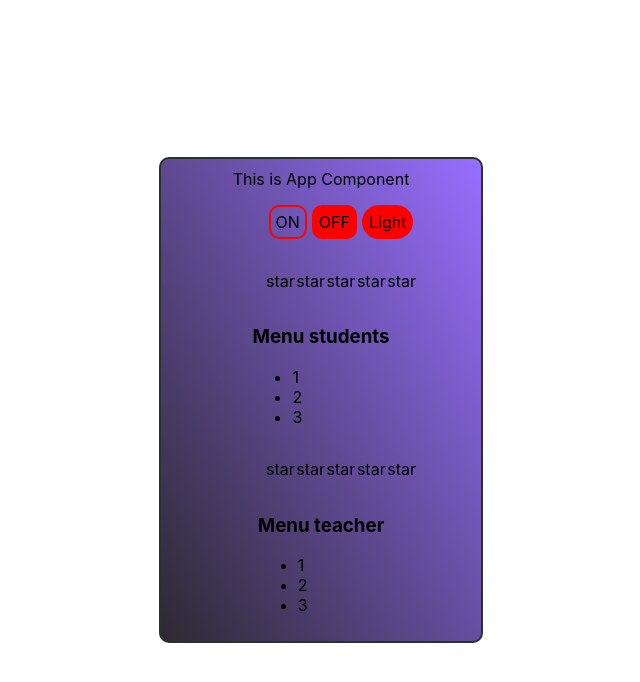
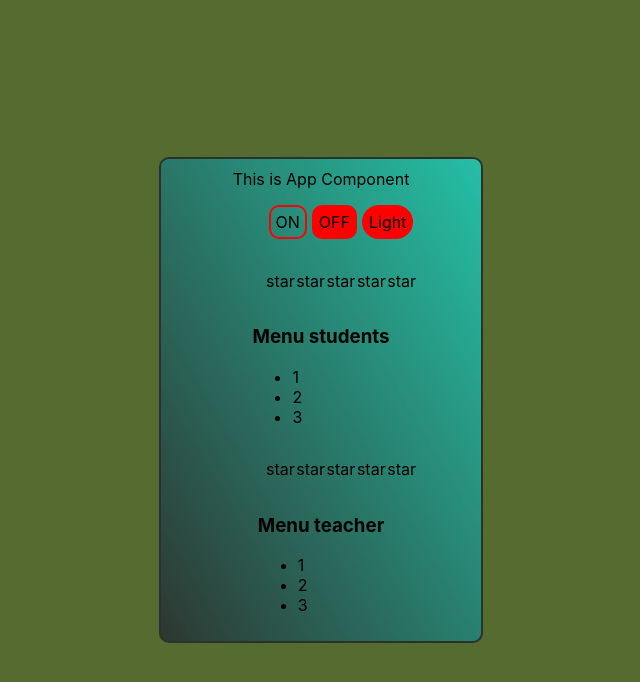
Before and after one commit to tabolo1000/reactJustEasy, a React (Create React App) app: page / in a window 1280 px wide. Shown: the top 682 px of the page, without its empty margins (319-959 px from the left). Built offline with nearby package versions, Linux system fonts and the light colour scheme.

Commit message:
change backgroundmain window

```diff
--- a/src/App.tsx
+++ b/src/App.tsx
@@ -42,7 +42,8 @@ function App() {
             display: "flex",
             justifyContent: "center",
             alignItems: "center",
-            height: "100%"
+            height: "100%",
+            backgroundColor: "darkolivegreen"
         }}>
             <TaskStyled >
                 <AppTitle title="This is App Component"/>
@@ -90,7 +91,7 @@ let TaskStyled = styled.div`
   padding: 10px;
   border: 2px solid #29322f;
   width: 300px;
-  background-image: linear-gradient(60deg, #2d2932, rgba(72, 0, 255, 0.57));
+  background-image: linear-gradient(60deg, rgba(41, 50, 50, 0.9), rgba(0, 255, 255, 0.57));
   border-radius: 10px;
 `
 
```
